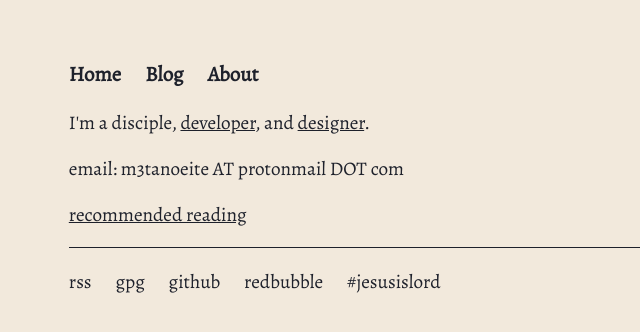
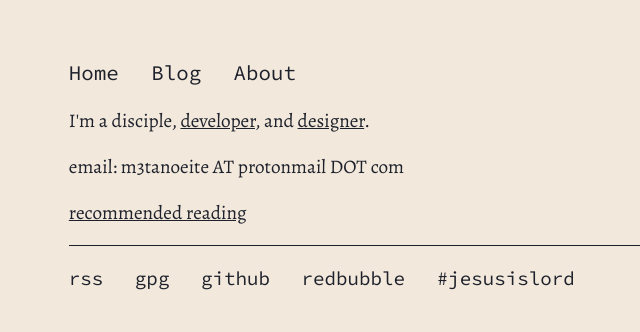
Before and after one commit to codyilardo/codyilardo.github.io, a Jekyll site: the page built from index.html, in a window 1280 px wide. Shown: the top 332 px of the page, without its empty margins (136-776 px from the left). Built offline with Jekyll 4.4.1, drawn with Linux system fonts in a browser that asks for light colours.

Commit message:
styling mods text

```diff
--- a/css/main.css
+++ b/css/main.css
@@ -39,18 +39,20 @@ body {
 }
 
 nav ul, footer ul {
+    font-family: 'Source Code Pro', monospace;
     padding: 0px;
     list-style: none;
 }
 
 nav ul {
-    font-weight: bold;
+	font-family: 'Source Code Pro', monospace;
+    /* font-weight: bold; */
     font-size: 1.3em;
 }
 
 
 nav ul li, footer ul li {
-    font-family: var(--font), monospace;
+    /* font-family: var(--font), monospace; */
     display: inline;
     margin-right: 20px;
 }
```
